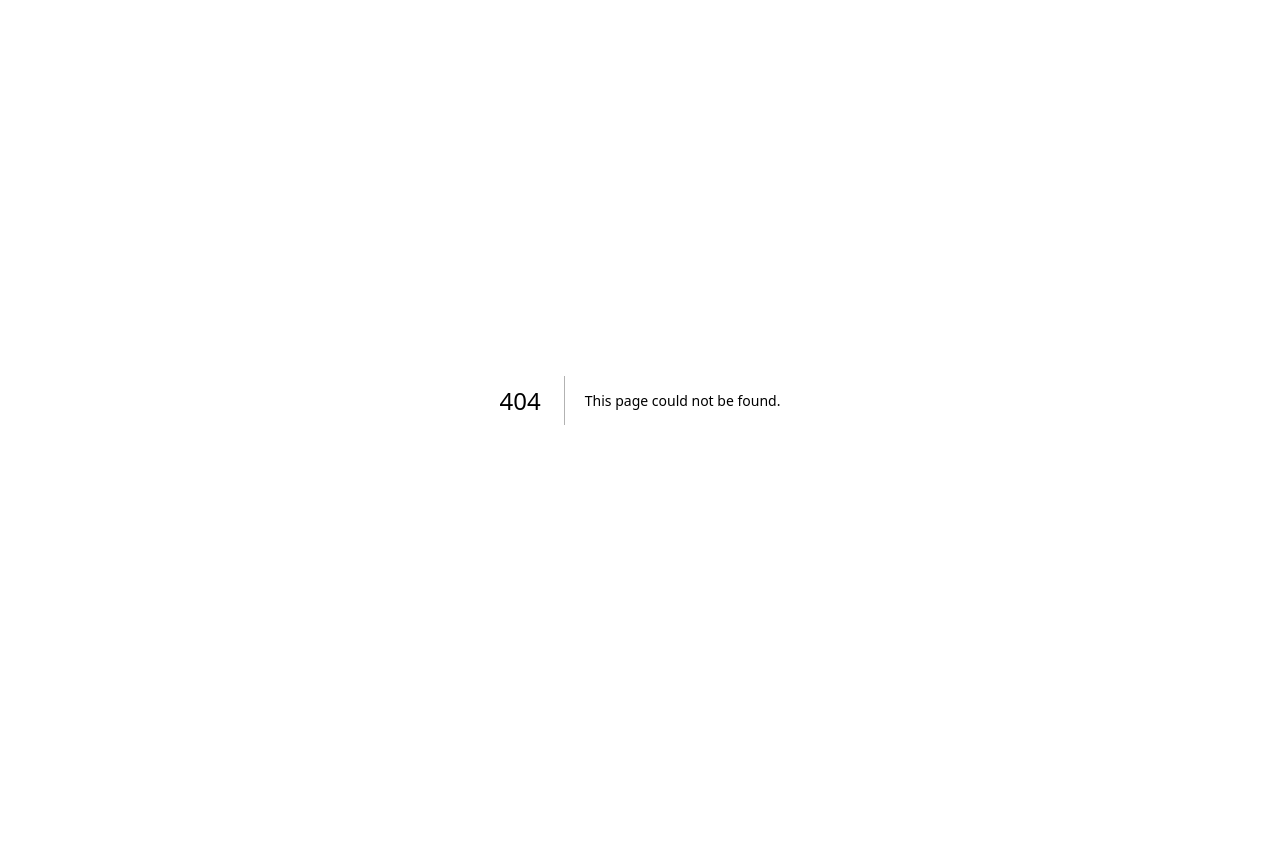
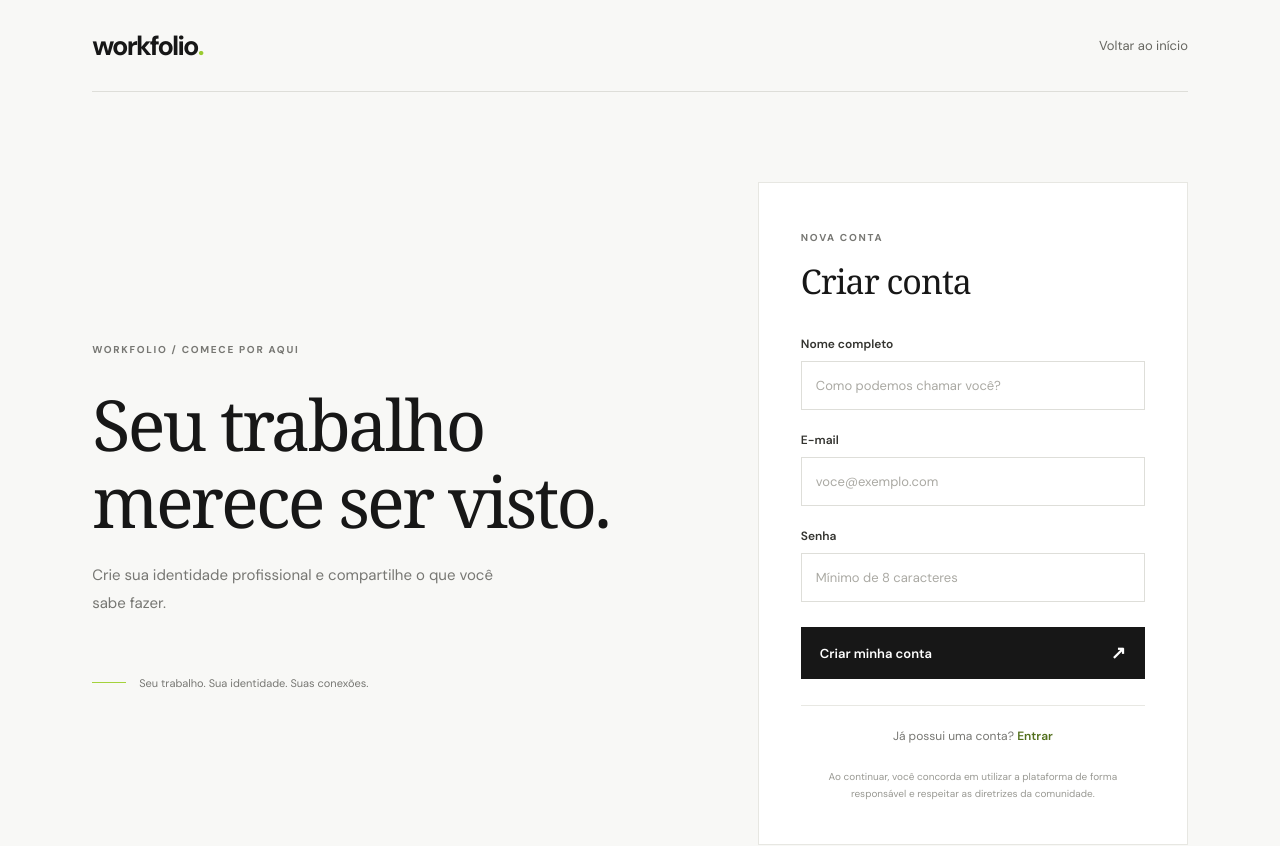
Before and after one commit to JuniorPiedade/workfolio, a Next.js app: page /cadastro in a window 1280 px wide. Before the commit this address had no page. Shown: the top 846 px of the page. Before the commit the page ends 800 px from the top, so only its background shows below. Built offline with nearby package versions, Linux system fonts and the light colour scheme; a web font is replaced by a local one.

Commit message:
Create page.tsx

```diff
--- /dev/null
+++ b/app/cadastro/page.tsx
@@ -0,0 +1,12 @@
+
+import type { Metadata } from "next";
+import AuthForm from "@/components/auth/AuthForm";
+
+export const metadata: Metadata = {
+  title: "Criar conta",
+  robots: { index: false, follow: false },
+};
+
+export default function CadastroPage() {
+  return <AuthForm mode="signup" />;
+}
```
